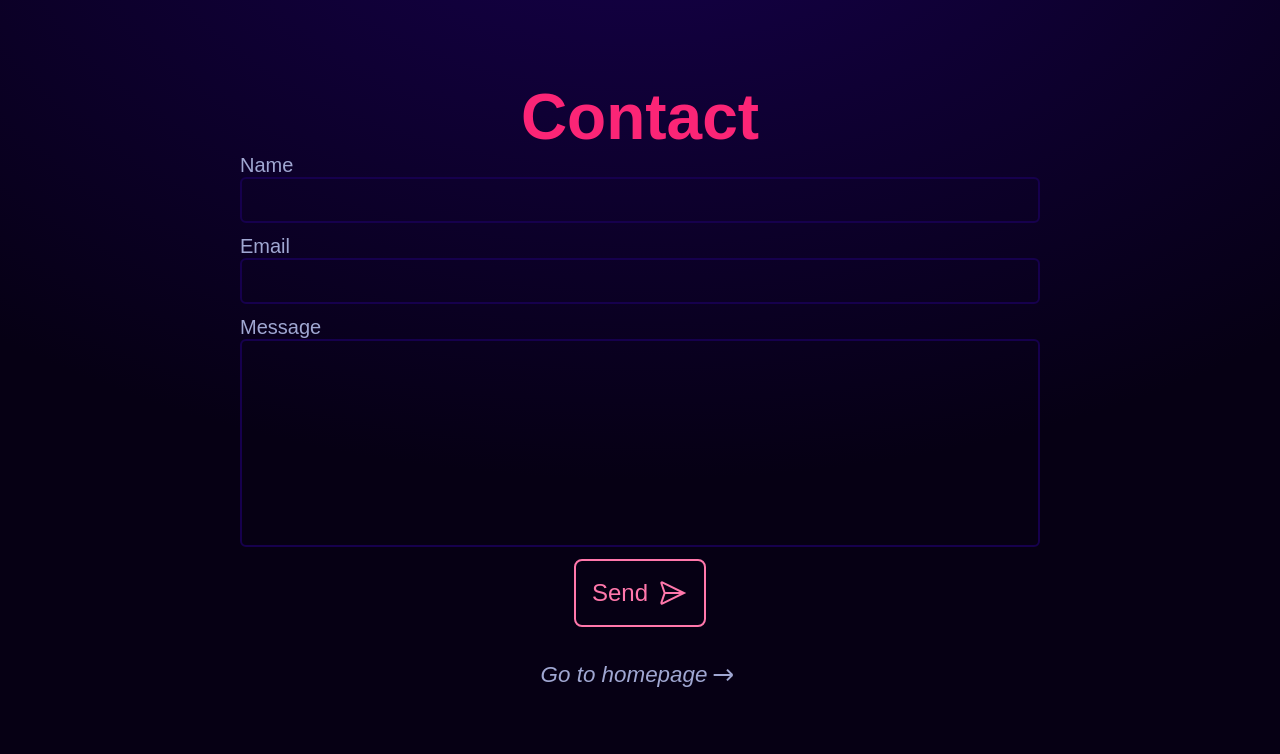
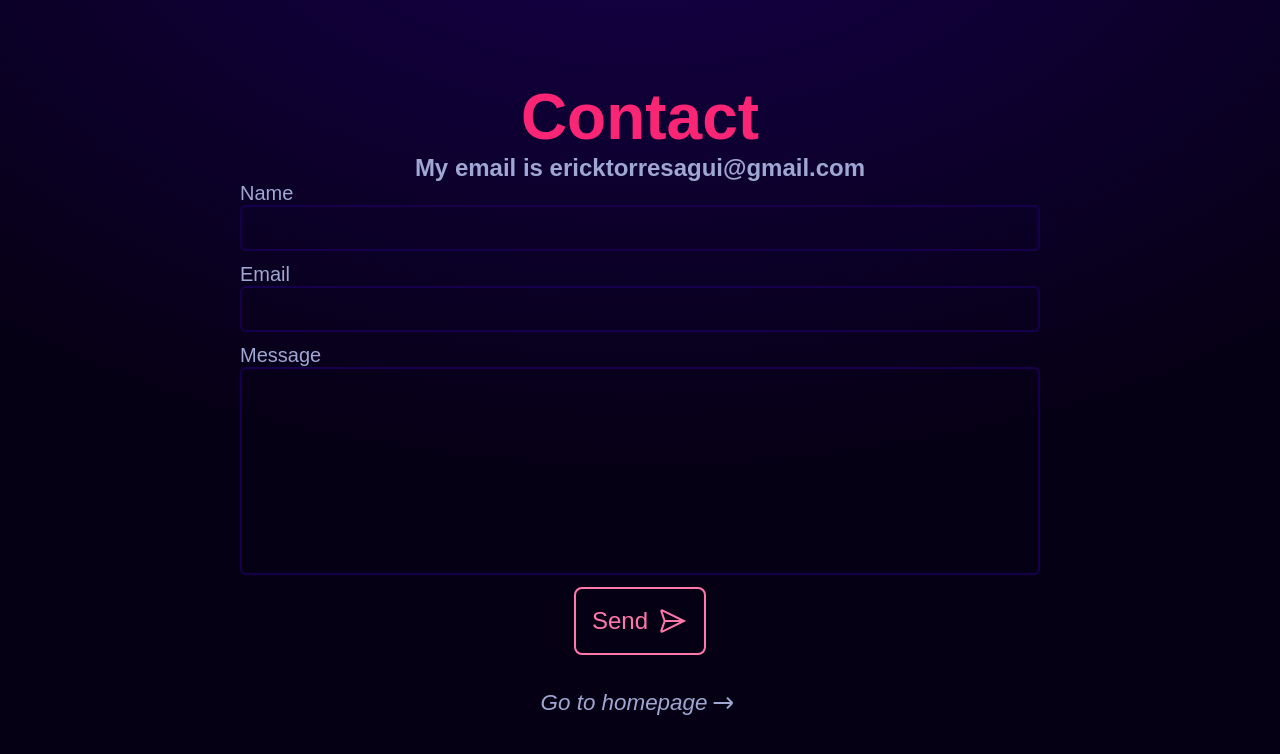
Before and after one commit to Eckry/Sorted-Symphony, a React (Vite) app: page /contact in a window 1280 px wide. Shown: the top 754 px of the page. Built offline with nearby package versions, Linux system fonts and the light colour scheme; no server answers; a web font is replaced by a local one.

Commit message:
add my email to contact page

```diff
--- a/src/routes/Contact.tsx
+++ b/src/routes/Contact.tsx
@@ -49,6 +49,7 @@ export const Contact = () => {
   return (
     <main className="contact-container">
       <h1 className="contact-title">Contact</h1>
+      <h6 className="contact-email">My email is ericktorresagui@gmail.com</h6>
       <form ref={form} className="contact-form" onSubmit={handleOnSubmit}>
         <label className="contact-label" htmlFor="input-name">
           Name
--- a/src/routes/styles/Contact.css
+++ b/src/routes/styles/Contact.css
@@ -9,6 +9,12 @@
   color: var(--highlight-color);
   text-align: center;
   font-size: 4rem;
+}
+
+.contact-email {
+  text-align: center;
+  color: var(--tertiary-brighty-color);
+  font-size: 1.5rem;
 }
 
 .contact-form {
```
